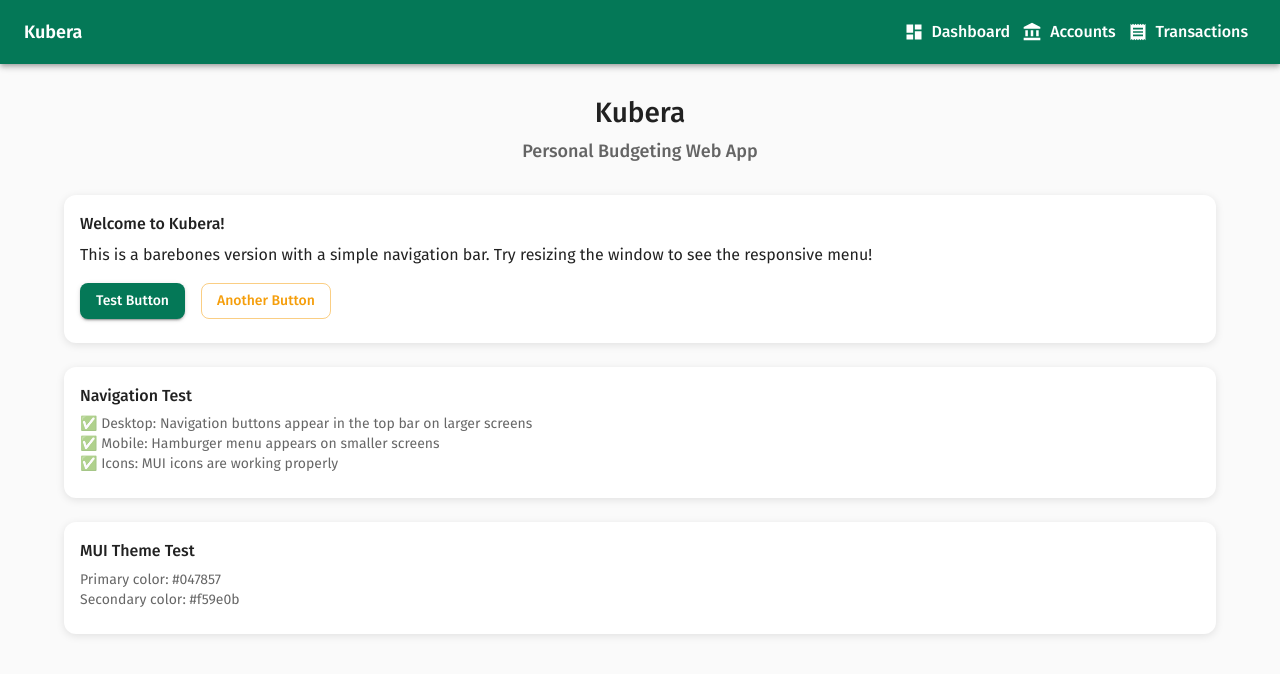
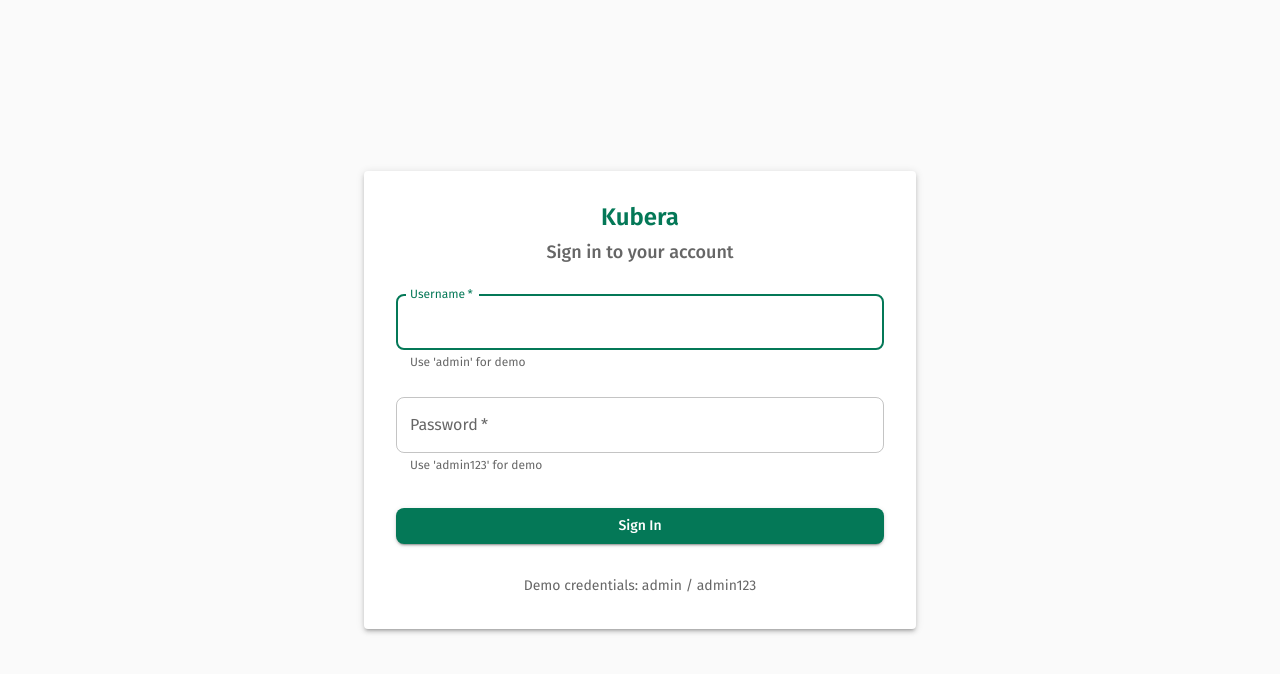
Before and after one commit to Bukkaraya/kubera, a React (Vite) app in the folder frontend/: page /login in a window 1280 px wide. Shown: the top 674 px of the page. Built offline with nearby package versions, Linux system fonts and the light colour scheme.

Commit message:
Refactor App component to implement routing with React Router, add login and dashboard pages, and integrate authentication service. Remove unused components and streamline the UI for better navigation and user experience.

```diff
--- a/frontend/src/App.tsx
+++ b/frontend/src/App.tsx
@@ -1,157 +1,30 @@
 import React from 'react';
+import { BrowserRouter as Router, Routes, Route, Navigate } from 'react-router-dom';
 import { ThemeProvider } from '@mui/material/styles';
-import {
-  CssBaseline,
-  Container,
-  Typography,
-  Card,
-  CardContent,
-  Button,
-  Box,
-  AppBar,
-  Toolbar,
-  IconButton,
-  Menu,
-  MenuItem
-} from '@mui/material';
-import {
-  Menu as MenuIcon,
-  Dashboard as DashboardIcon,
-  AccountBalance as AccountIcon,
-  Receipt as TransactionIcon
-} from '@mui/icons-material';
+import { CssBaseline } from '@mui/material';
 import { theme } from './theme';
+import { LoginPage } from './pages/LoginPage';
+import { DashboardPage } from './pages/DashboardPage';
+import { ProtectedRoute } from './components/ProtectedRoute';
 
 function App() {
-  const [anchorEl, setAnchorEl] = React.useState<null | HTMLElement>(null);
-
-  const handleMenuOpen = (event: React.MouseEvent<HTMLElement>) => {
-    setAnchorEl(event.currentTarget);
-  };
-
-  const handleMenuClose = () => {
-    setAnchorEl(null);
-  };
-
   return (
     <ThemeProvider theme={theme}>
       <CssBaseline />
-
-      {/* Navigation Bar */}
-      <AppBar position="sticky">
-        <Toolbar>
-          <Typography variant="h5" component="div" sx={{ flexGrow: 1, fontWeight: 600 }}>
-            Kubera
-          </Typography>
-
-          {/* Desktop Navigation */}
-          <Box sx={{ display: { xs: 'none', md: 'flex' } }}>
-            <Button color="inherit" startIcon={<DashboardIcon />} sx={{ fontSize: '1rem' }}>
-              Dashboard
-            </Button>
-            <Button color="inherit" startIcon={<AccountIcon />} sx={{ fontSize: '1rem' }}>
-              Accounts
-            </Button>
-            <Button color="inherit" startIcon={<TransactionIcon />} sx={{ fontSize: '1rem' }}>
-              Transactions
-            </Button>
-          </Box>
-
-          {/* Mobile Navigation */}
-          <Box sx={{ display: { xs: 'flex', md: 'none' } }}>
-            <IconButton
-              color="inherit"
-              aria-label="menu"
-              onClick={handleMenuOpen}
-            >
-              <MenuIcon />
-            </IconButton>
-            <Menu
-              anchorEl={anchorEl}
-              open={Boolean(anchorEl)}
-              onClose={handleMenuClose}
-            >
-              <MenuItem onClick={handleMenuClose}>
-                <DashboardIcon sx={{ mr: 1 }} />
-                Dashboard
-              </MenuItem>
-              <MenuItem onClick={handleMenuClose}>
-                <AccountIcon sx={{ mr: 1 }} />
-                Accounts
-              </MenuItem>
-              <MenuItem onClick={handleMenuClose}>
-                <TransactionIcon sx={{ mr: 1 }} />
-                Transactions
-              </MenuItem>
-            </Menu>
-          </Box>
-        </Toolbar>
-      </AppBar>
-
-      {/* Main Content */}
-      <Container maxWidth="lg" sx={{ mt: 4, mb: 4 }}>
-        <Typography variant="h2" gutterBottom align="center">
-          Kubera
-        </Typography>
-        <Typography variant="h5" gutterBottom align="center" color="text.secondary">
-          Personal Budgeting Web App
-        </Typography>
-
-        <Box sx={{ mt: 4 }}>
-          <Card>
-            <CardContent>
-              <Typography variant="h6" gutterBottom>
-                Welcome to Kubera!
-              </Typography>
-              <Typography variant="body1" paragraph>
-                This is a barebones version with a simple navigation bar.
-                Try resizing the window to see the responsive menu!
-              </Typography>
-              <Button variant="contained" color="primary">
-                Test Button
-              </Button>
-              <Button variant="outlined" color="secondary" sx={{ ml: 2 }}>
-                Another Button
-              </Button>
-            </CardContent>
-          </Card>
-        </Box>
-
-        <Box sx={{ mt: 3 }}>
-          <Card>
-            <CardContent>
-              <Typography variant="h6" gutterBottom>
-                Navigation Test
-              </Typography>
-              <Typography variant="body2" color="text.secondary">
-                ✅ Desktop: Navigation buttons appear in the top bar on larger screens
-              </Typography>
-              <Typography variant="body2" color="text.secondary">
-                ✅ Mobile: Hamburger menu appears on smaller screens
-              </Typography>
-              <Typography variant="body2" color="text.secondary">
-                ✅ Icons: MUI icons are working properly
-              </Typography>
-            </CardContent>
-          </Card>
-        </Box>
-
-        <Box sx={{ mt: 3 }}>
-          <Card>
-            <CardContent>
-              <Typography variant="h6" gutterBottom>
-                MUI Theme Test
-              </Typography>
-              <Typography variant="body2" color="text.secondary">
-                Primary color: {theme.palette.primary.main}
-              </Typography>
-              <Typography variant="body2" color="text.secondary">
-                Secondary color: {theme.palette.secondary.main}
-              </Typography>
-            </CardContent>
-          </Card>
-        </Box>
-      </Container>
+      <Router>
+        <Routes>
+          <Route path="/login" element={<LoginPage />} />
+          <Route
+            path="/dashboard"
+            element={
+              <ProtectedRoute>
+                <DashboardPage />
+              </ProtectedRoute>
+            }
+          />
+          <Route path="/" element={<Navigate to="/login" replace />} />
+        </Routes>
+      </Router>
     </ThemeProvider>
   );
 }
--- a/frontend/src/pages/DashboardPage.tsx
+++ b/frontend/src/pages/DashboardPage.tsx
@@ -1,151 +1,182 @@
 import React from 'react';
+import { useNavigate } from 'react-router-dom';
 import {
   Container,
   Typography,
-  Grid,
   Card,
   CardContent,
+  Button,
   Box,
+  AppBar,
+  Toolbar,
+  IconButton,
+  Menu,
+  MenuItem
 } from '@mui/material';
+import {
+  Menu as MenuIcon,
+  Dashboard as DashboardIcon,
+  AccountBalance as AccountIcon,
+  Receipt as TransactionIcon,
+  Logout as LogoutIcon
+} from '@mui/icons-material';
+import { authService } from '../services/authService';
 
 export const DashboardPage: React.FC = () => {
+  const navigate = useNavigate();
+  const [anchorEl, setAnchorEl] = React.useState<null | HTMLElement>(null);
+
+  const handleMenuOpen = (event: React.MouseEvent<HTMLElement>) => {
+    setAnchorEl(event.currentTarget);
+  };
+
+  const handleMenuClose = () => {
+    setAnchorEl(null);
+  };
+
+  const handleLogout = () => {
+    authService.removeToken();
+    navigate('/login');
+  };
+
   return (
-    <Container maxWidth="lg" sx={{ mt: 4, mb: 4 }}>
-      <Typography variant="h4" gutterBottom>
-        Dashboard
-      </Typography>
-      <Typography variant="subtitle1" color="text.secondary" gutterBottom>
-        Welcome to your personal budget tracker
-      </Typography>
+    <>
+      {/* Navigation Bar */}
+      <AppBar position="sticky">
+        <Toolbar>
+          <Typography variant="h5" component="div" sx={{ flexGrow: 1, fontWeight: 600 }}>
+            Kubera
+          </Typography>
 
-      <Grid container spacing={3} sx={{ mt: 2 }}>
-        {/* Summary Cards */}
-        <Grid item xs={12} sm={6} md={3}>
+          {/* Desktop Navigation */}
+          <Box sx={{ display: { xs: 'none', md: 'flex' } }}>
+            <Button color="inherit" startIcon={<DashboardIcon />} sx={{ fontSize: '1rem' }}>
+              Dashboard
+            </Button>
+            <Button color="inherit" startIcon={<AccountIcon />} sx={{ fontSize: '1rem' }}>
+              Accounts
+            </Button>
+            <Button color="inherit" startIcon={<TransactionIcon />} sx={{ fontSize: '1rem' }}>
+              Transactions
+            </Button>
+            <Button
+              color="inherit"
+              startIcon={<LogoutIcon />}
+              sx={{ fontSize: '1rem', ml: 2 }}
+              onClick={handleLogout}
+            >
+              Logout
+            </Button>
+          </Box>
+
+          {/* Mobile Navigation */}
+          <Box sx={{ display: { xs: 'flex', md: 'none' } }}>
+            <IconButton
+              color="inherit"
+              aria-label="menu"
+              onClick={handleMenuOpen}
+            >
+              <MenuIcon />
+            </IconButton>
+            <Menu
+              anchorEl={anchorEl}
+              open={Boolean(anchorEl)}
+              onClose={handleMenuClose}
+            >
+              <MenuItem onClick={handleMenuClose}>
+                <DashboardIcon sx={{ mr: 1 }} />
+                Dashboard
+              </MenuItem>
+              <MenuItem onClick={handleMenuClose}>
+                <AccountIcon sx={{ mr: 1 }} />
+                Accounts
+              </MenuItem>
+              <MenuItem onClick={handleMenuClose}>
+                <TransactionIcon sx={{ mr: 1 }} />
+                Transactions
+              </MenuItem>
+              <MenuItem onClick={() => { handleMenuClose(); handleLogout(); }}>
+                <LogoutIcon sx={{ mr: 1 }} />
+                Logout
+              </MenuItem>
+            </Menu>
+          </Box>
+        </Toolbar>
+      </AppBar>
+
+      {/* Main Content */}
+      <Container maxWidth="lg" sx={{ mt: 4, mb: 4 }}>
+        <Typography variant="h2" gutterBottom align="center">
+          Welcome to Kubera
+        </Typography>
+        <Typography variant="h5" gutterBottom align="center" color="text.secondary">
+          Your Personal Finance Dashboard
+        </Typography>
+
+        <Box sx={{ mt: 4 }}>
           <Card>
             <CardContent>
-              <Typography color="text.secondary" gutterBottom>
-                Total Income
+              <Typography variant="h6" gutterBottom>
+                🎉 Authentication Success!
               </Typography>
-              <Typography variant="h5" component="div">
-                $0.00
+              <Typography variant="body1" paragraph>
+                You've successfully logged in using the real backend API! Your JWT token is
+                stored securely and will be used for authenticated requests.
+              </Typography>
+              <Button variant="contained" color="primary">
+                View Accounts
+              </Button>
+              <Button variant="outlined" color="secondary" sx={{ ml: 2 }}>
+                Add Transaction
+              </Button>
+            </CardContent>
+          </Card>
+        </Box>
+
+        <Box sx={{ mt: 3 }}>
+          <Card>
+            <CardContent>
+              <Typography variant="h6" gutterBottom>
+                Backend Connection Status
+              </Typography>
+              <Typography variant="body2" color="text.secondary">
+                ✅ Connected to FastAPI backend on localhost:8000
+              </Typography>
+              <Typography variant="body2" color="text.secondary">
+                ✅ JWT authentication working
+              </Typography>
+              <Typography variant="body2" color="text.secondary">
+                ✅ Token stored in localStorage
+              </Typography>
+              <Typography variant="body2" color="text.secondary">
+                ✅ Logout functionality available
               </Typography>
             </CardContent>
           </Card>
-        </Grid>
+        </Box>
 
-        <Grid item xs={12} sm={6} md={3}>
+        <Box sx={{ mt: 3 }}>
           <Card>
             <CardContent>
-              <Typography color="text.secondary" gutterBottom>
-                Total Expenses
+              <Typography variant="h6" gutterBottom>
+                Navigation Test
               </Typography>
-              <Typography variant="h5" component="div">
-                $0.00
+              <Typography variant="body2" color="text.secondary">
+                ✅ Desktop: Navigation buttons appear in the top bar on larger screens
+              </Typography>
+              <Typography variant="body2" color="text.secondary">
+                ✅ Mobile: Hamburger menu appears on smaller screens
+              </Typography>
+              <Typography variant="body2" color="text.secondary">
+                ✅ Icons: MUI icons are working properly
+              </Typography>
+              <Typography variant="body2" color="text.secondary">
+                ✅ Logout: Available in both desktop and mobile navigation
               </Typography>
             </CardContent>
           </Card>
-        </Grid>
-
-        <Grid item xs={12} sm={6} md={3}>
-          <Card>
-            <CardContent>
-              <Typography color="text.secondary" gutterBottom>
-                Total Savings
-              </Typography>
-              <Typography variant="h5" component="div">
-                $0.00
-              </Typography>
-            </CardContent>
-          </Card>
-        </Grid>
-
-        <Grid item xs={12} sm={6} md={3}>
-          <Card>
-            <CardContent>
-              <Typography color="text.secondary" gutterBottom>
-                Investments
-              </Typography>
-              <Typography variant="h5" component="div">
-                $0.00
-              </Typography>
-            </CardContent>
-          </Card>
-        </Grid>
-
-        {/* Charts Placeholder */}
-        <Grid item xs={12} md={6}>
-          <Card>
-            <CardContent>
-              <Typography variant="h6" gutterBottom>
-                Spending by Category
-              </Typography>
-              <Box
-                sx={{
-                  height: 300,
-                  display: 'flex',
-                  alignItems: 'center',
-                  justifyContent: 'center',
-                  bgcolor: 'grey.100',
-                  borderRadius: 1,
-                }}
-              >
-                <Typography color="text.secondary">
-                  Chart will be displayed here
-                </Typography>
-              </Box>
-            </CardContent>
-          </Card>
-        </Grid>
-
-        <Grid item xs={12} md={6}>
-          <Card>
-            <CardContent>
-              <Typography variant="h6" gutterBottom>
-                Monthly Trends
-              </Typography>
-              <Box
-                sx={{
-                  height: 300,
-                  display: 'flex',
-                  alignItems: 'center',
-                  justifyContent: 'center',
-                  bgcolor: 'grey.100',
-                  borderRadius: 1,
-                }}
-              >
-                <Typography color="text.secondary">
-                  Chart will be displayed here
-                </Typography>
-              </Box>
-            </CardContent>
-          </Card>
-        </Grid>
-
-        {/* Recent Transactions */}
-        <Grid item xs={12}>
-          <Card>
-            <CardContent>
-              <Typography variant="h6" gutterBottom>
-                Recent Transactions
-              </Typography>
-              <Box
-                sx={{
-                  height: 200,
-                  display: 'flex',
-                  alignItems: 'center',
-                  justifyContent: 'center',
-                  bgcolor: 'grey.100',
-                  borderRadius: 1,
-                }}
-              >
-                <Typography color="text.secondary">
-                  Recent transactions will be displayed here
-                </Typography>
-              </Box>
-            </CardContent>
-          </Card>
-        </Grid>
-      </Grid>
-    </Container>
+        </Box>
+      </Container>
+    </>
   );
 };
--- a/frontend/src/pages/LoginPage.tsx
+++ b/frontend/src/pages/LoginPage.tsx
@@ -3,57 +3,46 @@ import { useNavigate } from 'react-router-dom';
 import {
   Container,
   Paper,
+  Box,
+  Typography,
   TextField,
   Button,
-  Typography,
-  Box,
   Alert,
-  CircularProgress,
 } from '@mui/material';
-import { useAuth } from '../contexts/AuthContext';
-import { LoginRequest } from '../types';
+import { authService } from '../services/authService';
 
 export const LoginPage: React.FC = () => {
-  const [credentials, setCredentials] = useState<LoginRequest>({
-    username: '',
-    password: '',
-  });
-  const [error, setError] = useState<string>('');
-  const [loading, setLoading] = useState<boolean>(false);
+  const navigate = useNavigate();
+  const [username, setUsername] = useState('');
+  const [password, setPassword] = useState('');
+  const [error, setError] = useState('');
+  const [isLoading, setIsLoading] = useState(false);
 
-  const { login } = useAuth();
-  const navigate = useNavigate();
+  const handleLogin = async (e: React.FormEvent) => {
+    e.preventDefault();
+    setError('');
+    setIsLoading(true);
 
-  const handleInputChange = (field: keyof LoginRequest) => (
-    event: React.ChangeEvent<HTMLInputElement>
-  ) => {
-    setCredentials(prev => ({
-      ...prev,
-      [field]: event.target.value,
-    }));
-    // Clear error when user starts typing
-    if (error) {
-      setError('');
-    }
-  };
-
-  const handleSubmit = async (event: React.FormEvent) => {
-    event.preventDefault();
-
-    if (!credentials.username || !credentials.password) {
-      setError('Please enter both username and password');
+    // Simple validation
+    if (!username || !password) {
+      setError('Please fill in all fields');
+      setIsLoading(false);
       return;
     }
 
     try {
-      setLoading(true);
-      setError('');
-      await login(credentials);
+      // Call the real backend API
+      const response = await authService.login({ username, password });
+
+      // Save the token
+      authService.saveToken(response.access_token);
+
+      // Navigate to dashboard on successful login
       navigate('/dashboard');
-    } catch (error: any) {
-      setError(error.response?.data?.detail || 'Login failed. Please check your credentials.');
+    } catch (err) {
+      setError(err instanceof Error ? err.message : 'Login failed. Please try again.');
     } finally {
-      setLoading(false);
+      setIsLoading(false);
     }
   };
 
@@ -76,13 +65,12 @@ export const LoginPage: React.FC = () => {
             flexDirection: 'column',
             alignItems: 'center',
             width: '100%',
-            maxWidth: 400,
           }}
         >
-          <Typography component="h1" variant="h4" gutterBottom>
-            Budget Tracker
+          <Typography component="h1" variant="h3" gutterBottom color="primary" sx={{ fontWeight: 600 }}>
+            Kubera
           </Typography>
-          <Typography variant="h6" color="text.secondary" gutterBottom>
+          <Typography variant="h5" gutterBottom color="text.secondary">
             Sign in to your account
           </Typography>
 
@@ -92,7 +80,7 @@ export const LoginPage: React.FC = () => {
             </Alert>
           )}
 
-          <Box component="form" onSubmit={handleSubmit} sx={{ mt: 1, width: '100%' }}>
+          <Box component="form" onSubmit={handleLogin} sx={{ mt: 1, width: '100%' }}>
             <TextField
               margin="normal"
               required
@@ -102,9 +90,10 @@ export const LoginPage: React.FC = () => {
               name="username"
               autoComplete="username"
               autoFocus
-              value={credentials.username}
-              onChange={handleInputChange('username')}
-              disabled={loading}
+              value={username}
+              onChange={(e) => setUsername(e.target.value)}
+              disabled={isLoading}
+              helperText="Use 'admin' for demo"
             />
             <TextField
               margin="normal"
@@ -115,20 +104,26 @@ export const LoginPage: React.FC = () => {
               type="password"
               id="password"
               autoComplete="current-password"
-              value={credentials.password}
-              onChange={handleInputChange('password')}
-              disabled={loading}
+              value={password}
+              onChange={(e) => setPassword(e.target.value)}
+              disabled={isLoading}
+              helperText="Use 'admin123' for demo"
             />
             <Button
               type="submit"
               fullWidth
               variant="contained"
               sx={{ mt: 3, mb: 2 }}
-              disabled={loading}
-              startIcon={loading ? <CircularProgress size={20} /> : null}
+              disabled={isLoading}
             >
-              {loading ? 'Signing In...' : 'Sign In'}
+              {isLoading ? 'Signing In...' : 'Sign In'}
             </Button>
+          </Box>
+
+          <Box sx={{ mt: 2, textAlign: 'center' }}>
+            <Typography variant="body2" color="text.secondary">
+              Demo credentials: admin / admin123
+            </Typography>
           </Box>
         </Paper>
       </Box>
--- /dev/null
+++ b/frontend/src/services/authService.ts
@@ -0,0 +1,49 @@
+import axios from 'axios';
+
+const API_BASE_URL = 'http://localhost:8000';
+
+// Types for authentication
+export interface LoginRequest {
+  username: string;
+  password: string;
+}
+
+export interface LoginResponse {
+  access_token: string;
+  token_type: string;
+}
+
+// Authentication service
+export const authService = {
+  login: async (credentials: LoginRequest): Promise<LoginResponse> => {
+    try {
+      const response = await axios.post(`${API_BASE_URL}/api/auth/login`, credentials);
+      return response.data;
+    } catch (error) {
+      if (axios.isAxiosError(error)) {
+        throw new Error(error.response?.data?.detail || 'Login failed');
+      }
+      throw new Error('Network error');
+    }
+  },
+
+  // Store token in localStorage
+  saveToken: (token: string) => {
+    localStorage.setItem('access_token', token);
+  },
+
+  // Get token from localStorage
+  getToken: (): string | null => {
+    return localStorage.getItem('access_token');
+  },
+
+  // Remove token from localStorage
+  removeToken: () => {
+    localStorage.removeItem('access_token');
+  },
+
+  // Check if user is authenticated
+  isAuthenticated: (): boolean => {
+    return !!localStorage.getItem('access_token');
+  },
+};
```
Also changed, not shown: frontend/src/components/ProtectedRoute.tsx (+2 -16 lines), frontend/src/services/api.ts (+40 -0 lines).
